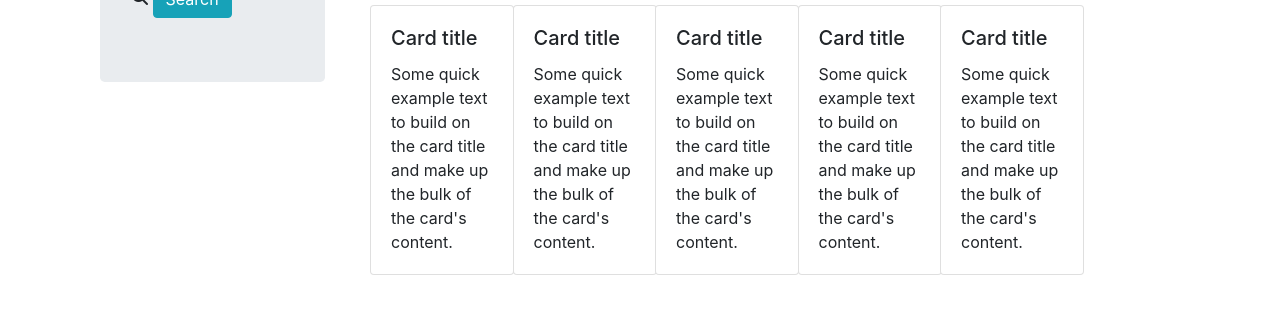
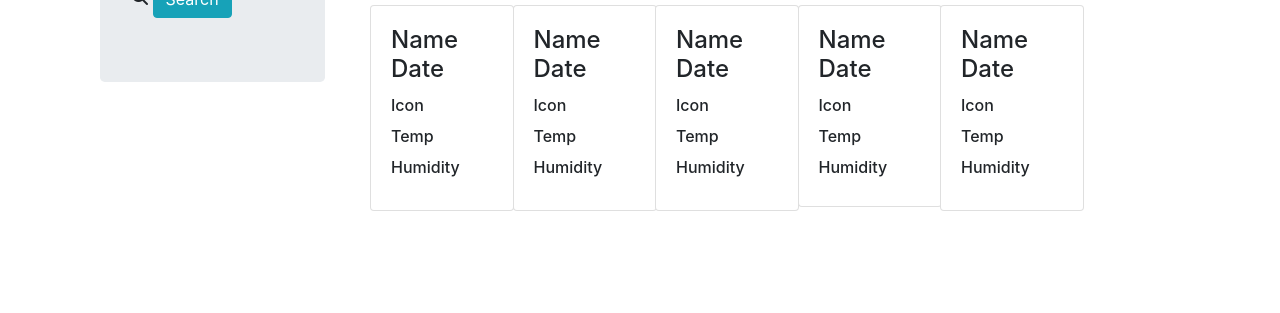
Before and after one commit to awoolley1/WeatherApp, a plain HTML site: page index.html in a window 1280 px wide. Shown: the part 255-568 px from the top of the page. Drawn offline with nearby package versions, Linux system fonts and the light colour scheme.

Commit message:
5 day html ids added

```diff
--- a/index.html
+++ b/index.html
@@ -50,40 +50,50 @@
                     <div class="col-md-2">
                       <div class="card" style="width: 9rem;">
                         <div class="card-body">
-                          <h5 class="card-title">Card title</h5>
-                          <p class="card-text">Some quick example text to build on the card title and make up the bulk of the card's content.</p>
+                          <h4 id="nd1" class="card-title">Name Date</h4>
+                          <h6 id="icon1" class="card-title">Icon</h6>
+                          <h6 id="temp1" class="card-title">Temp</h6>
+                          <h6 id="humid1" class="card-title">Humidity</h6>
                         </div>
                       </div>
                 </div>
                 <div class="col-md-2">
                   <div class="card" style="width: 9rem;">
                     <div class="card-body">
-                      <h5 class="card-title">Card title</h5>
-                      <p class="card-text">Some quick example text to build on the card title and make up the bulk of the card's content.</p>
+                      <h4 id="nd2" class="card-title">Name Date</h4>
+                      <h6 id="icon2" class="card-title">Icon</h6>
+                      <h6 id="temp2" class="card-title">Temp</h6>
+                      <h6 id="humid2" class="card-title">Humidity</h6>
                     </div>
                   </div>
                 </div>
                 <div class="col-md-2">
                   <div class="card" style="width: 9rem;">
                     <div class="card-body">
-                      <h5 class="card-title">Card title</h5>
-                      <p class="card-text">Some quick example text to build on the card title and make up the bulk of the card's content.</p>
+                      <h4 id="nd3" class="card-title">Name Date</h4>
+                      <h6 id="icon3" class="card-title">Icon</h6>
+                      <h6 id="temp3" class="card-title">Temp</h6>
+                      <h6 id="humid3" class="card-title">Humidity</h6>
                     </div>
                   </div>
                 </div>
             <div class="col-md-2">
               <div class="card" style="width: 9rem;">
                 <div class="card-body">
-                  <h5 class="card-title">Card title</h5>
-                  <p class="card-text">Some quick example text to build on the card title and make up the bulk of the card's content.</p>
+                  <h4 id="nd4" class="card-title">Name Date</h4>
+                      <h6 id="icon4" class="card-title">Icon</h6>
+                      <h6 id="temp4" class="card-title">Temp</h6>
+                      <h6 id="humid4 class="card-title">Humidity</h6>
                 </div>
               </div>
             </div>
             <div class="col-md-2">
               <div class="card" style="width: 9rem;">
                 <div class="card-body">
-                  <h5 class="card-title">Card title</h5>
-                  <p class="card-text">Some quick example text to build on the card title and make up the bulk of the card's content.</p>
+                  <h4 id="nd5" class="card-title">Name Date</h4>
+                      <h6 id="icon5" class="card-title">Icon</h6>
+                      <h6 id="temp5" class="card-title">Temp</h6>
+                      <h6 id="humid5" class="card-title">Humidity</h6>
                 </div>
               </div>
             </div>
--- a/script.js
+++ b/script.js
@@ -88,8 +88,38 @@ function weatherGet(cityParam){
 
         })
     }
+
+    function fiveDayGet(){
+        var urlFiveDay = "https://api.openweathermap.org/data/2.5/onecall?lat=" + lat + "&lon=" + lon + "&appid=c34d74a8d0eb82fb6170c0fa6b59b0e8";
+
+        $.ajax({
+            url: urlFiveDay,
+            method: "GET"
+        })
+        .then(function(response){
+
+            var iconCode = response.weather[0].icon;
+            var iconURL = "http://openweathermap.org/img/w/" + iconCode + ".png";
+
+            var day1ND = $("#nd1");
+            var day1Icon = $("icon1");
+            var day1Temp = $("#temp1");
+            var day1Humid = $("#humid1");
+
+            nameDate.text((response.name) + " " + (month) + " " + (day))
+            nameDate.append($("<img>",{src: iconURL}))
+            temperature.text("Temperature today is: " + (((response.main.temp)-273.15)*1.8+32).toFixed(1) + " degrees Fahrenheit")
+            windSpeed.text("Wind speed today is: " + response.wind.speed + " MPH")
+            humidity.text("Humidity today is: " + response.main.humidity + "%")
+
+        })
+    }
+
     uvGet()
+    fiveDayGet()
     })
+
+
 }
 weatherGet()
 });
```
